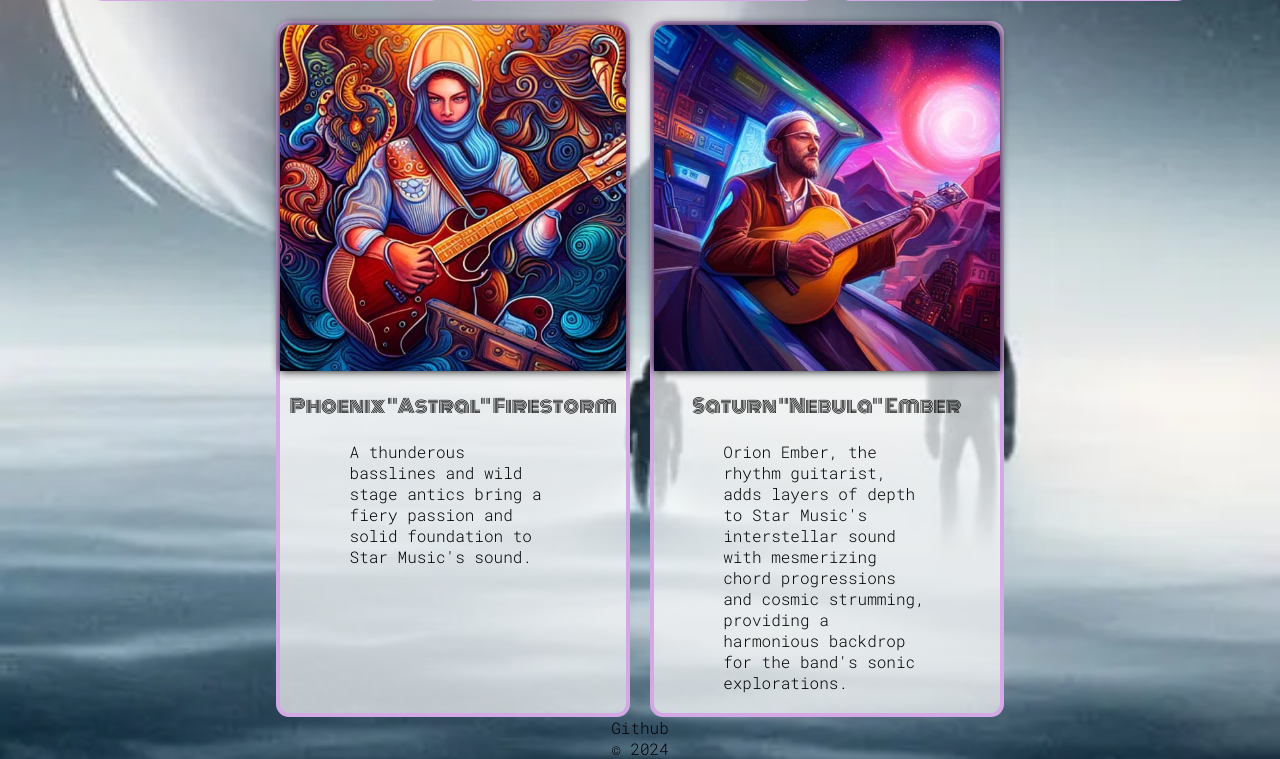
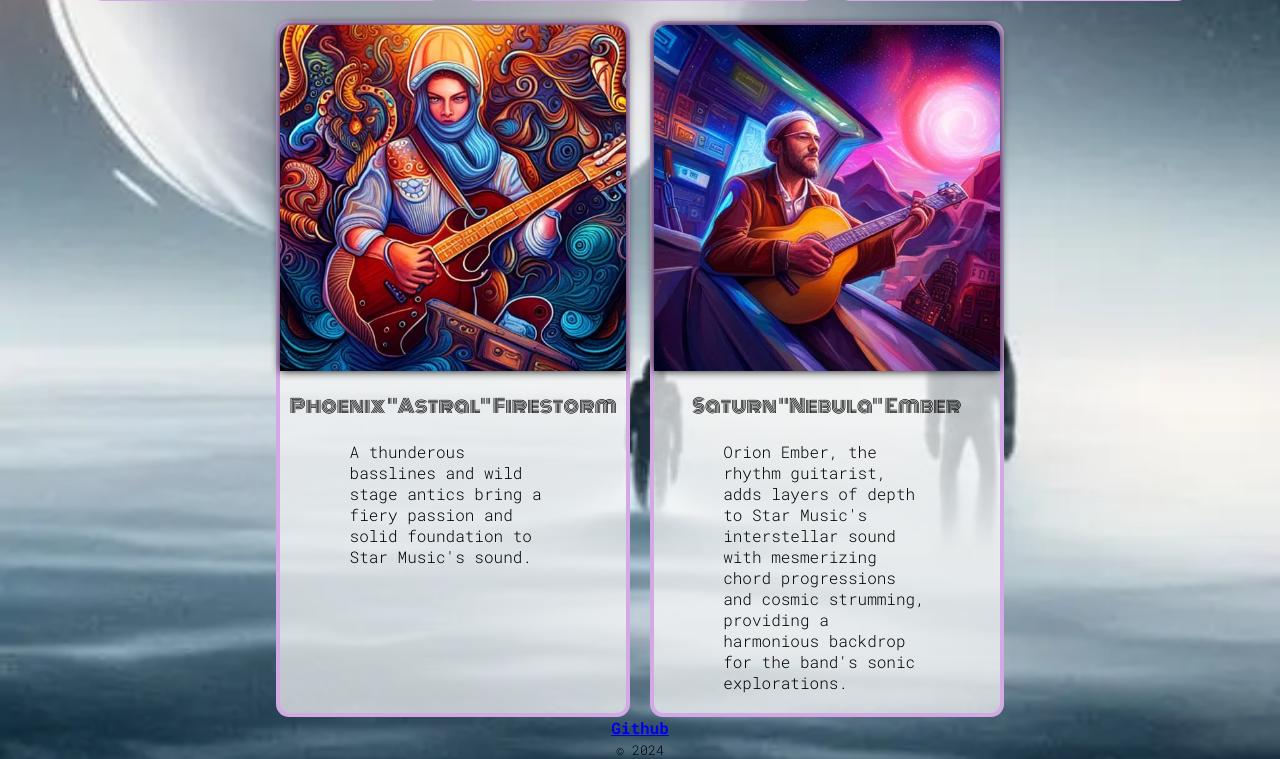
Before and after one commit to jsohndata/star-music, a website: page index.html in a window 1280 px wide. Shown: the part 1767-2526 px from the top of the page. Drawn offline with Linux system fonts and the light colour scheme.

Commit message:
UPDATED html

```diff
--- a/index.html
+++ b/index.html
@@ -85,11 +85,11 @@
   </section>
 
   <section id="contact">
-    <p><a herf="https://github.com/jsohndata/star-music" target="_blank">Github</a></p>
+    <p><a href="https://github.com/jsohndata/star-music" target="_blank"><strong>Github</strong></a></p>
   </section>
 
   <footer>
-    <p>&copy; <script>document.write(new Date().getFullYear() );</script></p>
+    <p><small>&copy; <script>document.write(new Date().getFullYear() );</script></small></p>
   </footer>
 
   <p id="mozarts-ghost"><a href="https://jsohndata.github.io/no-tiempo/mozartsghost?id=16"
```
